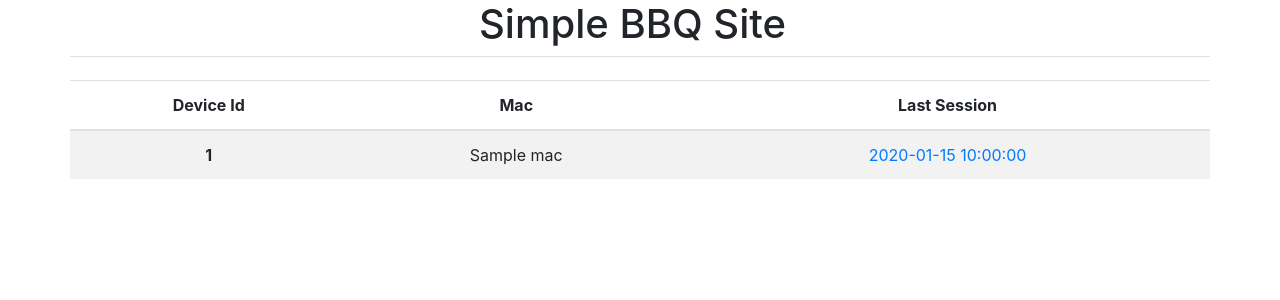
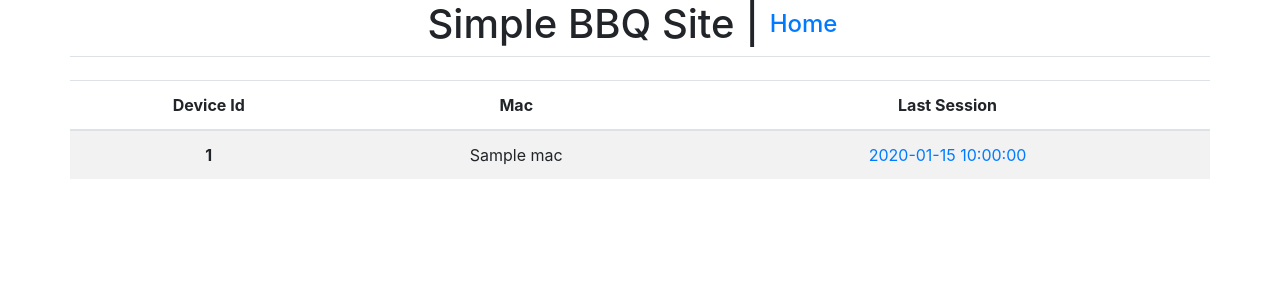
Before and after one commit to tarkah/bbq_temp, a Flask app: template bbq/templates/index.html in a window 1280 px wide. Shown: the top 300 px of the page. Run offline with Flask 2, Linux system fonts and the light colour scheme; the template is opened without the code that fills it: most values are stand-ins (such as "Sample title", 1, 10 or a date in 2020); some libraries are stand-ins or nearby versions.

Commit message:
home link

```diff
--- a/bbq/templates/layout.html
+++ b/bbq/templates/layout.html
@@ -14,6 +14,14 @@
         body {
             padding-top: 80px;
         }
+
+        .align-items-center {
+            display: flex;
+            align-items: center;
+            /*Aligns vertically center */
+            justify-content: center;
+            /*Aligns horizontally center */
+        }
     </style>
     {% endblock %}
 
@@ -24,9 +32,16 @@
 <body>
     <!-- header nav-->
 
-    <nav class="container nav fixed-top bg-white justify-content-center mb-3 border-bottom">
-        <h1>Simple BBQ Site</h1>
-    </nav>
+    <div class="container nav fixed-top bg-white align-items-center border-bottom">
+        <span>
+            <h1>Simple BBQ Site |&nbsp;</h1>
+        </span>
+        <span>
+            <a href="{{ url_for('index') }}">
+                <h4>Home</h4>
+            </a>
+        </span>
+    </div>
 
 
     <main class="container" role="main">
```
